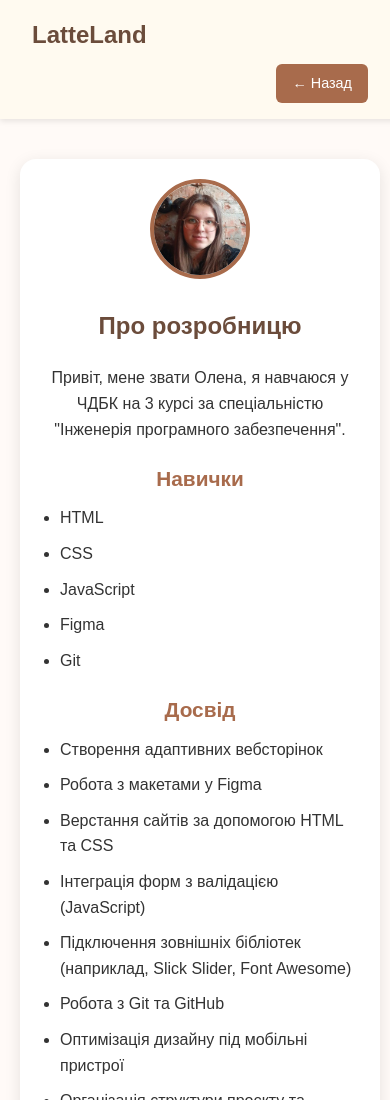
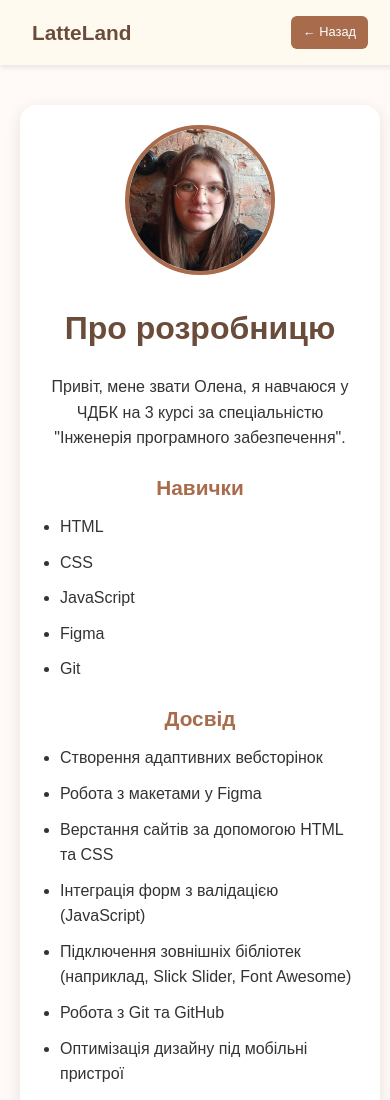
Before and after one commit to olenapolishchuk07/latteland, a plain HTML site: page developer.html in a window 390 px wide. Shown: the top 1100 px of the page. Drawn offline with Linux system fonts and the light colour scheme.

Commit message:
Initial commit

```diff
--- a/developer.html
+++ b/developer.html
@@ -138,22 +138,21 @@
   }
 
   .navbar {
-        flex-direction: column;
-        align-items: flex-start;
-        gap: 10px;
+    flex-direction: row;
+    flex-wrap: wrap;
+    justify-content: space-between;
+    align-items: center;
+    gap: 0;
+  }
+
+  .logo {
+    font-size: 1.3rem;
   }
 
   .back-btn {
-        align-self: flex-end;
-      }
-
-      .profile-photo {
-        width: 100px;
-        height: 100px;
-      }
-
-      .resume-card h1 {
-        font-size: 1.5rem;
+    margin-left: auto;
+    font-size: 0.8rem;
+    padding: 6px 12px;
   }
 }
   </style>
--- a/style.css
+++ b/style.css
@@ -442,3 +442,9 @@ textarea.valid {
 html {
   overflow-x: auto;
 }
+#hero,
+#about,
+#services,
+#contact {
+  scroll-margin-top: 80px;
+}
```
Lines whose indentation alone changed are shown as unchanged.
